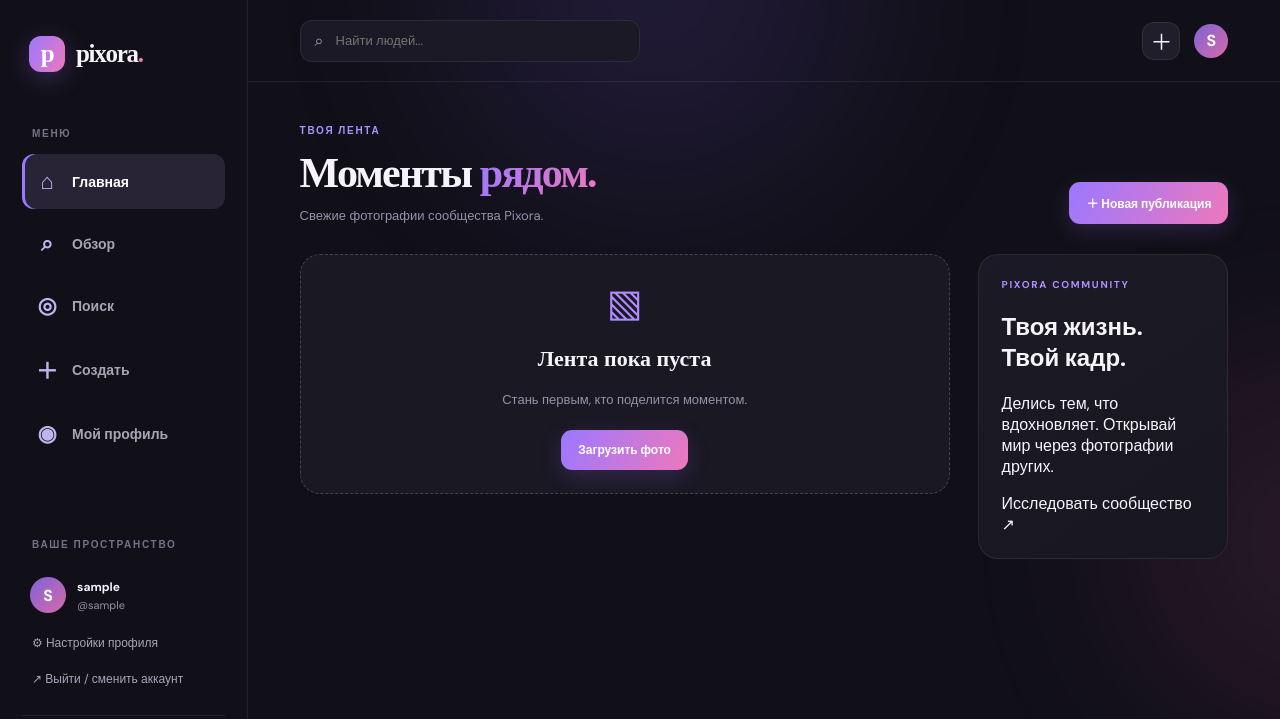
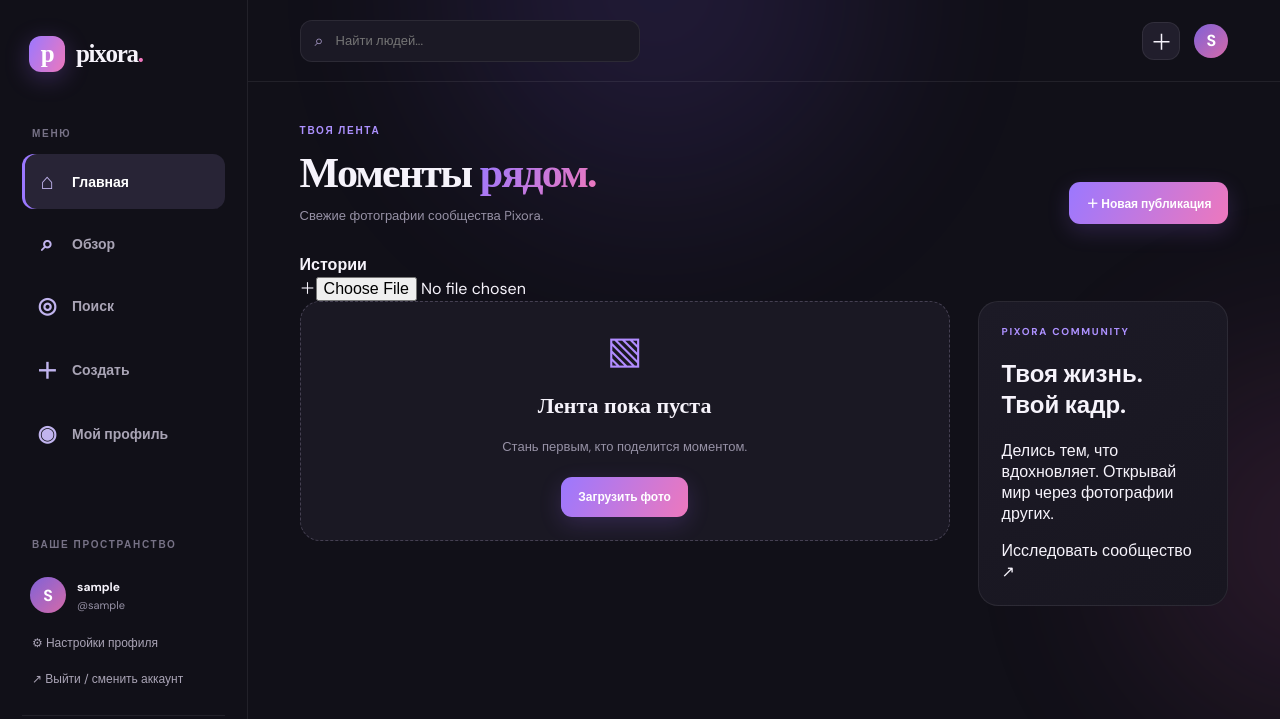
Before and after one commit to antonpro777/messenger, a Flask app: page / in a window 1280 px wide. Shown: the top 719 px of the page. Run offline with Flask 3, Linux system fonts and the light colour scheme; the visitor is signed in with stand-in values (Sample User, id 1); data that the repository does not hold is empty; some libraries are stand-ins or nearby versions.

Commit message:
Add stories strip to Pixora feed

```diff
--- a/pixora/templates/feed.html
+++ b/pixora/templates/feed.html
@@ -2,7 +2,7 @@
 {% block title %}Главная{% endblock %}
 {% block content %}
 <div class="page-heading"><div><div class="eyebrow">ТВОЯ ЛЕНТА</div><h1>Моменты <span>рядом.</span></h1><p>Свежие фотографии сообщества Pixora.</p></div>{% if current_user.is_authenticated %}<a class="button button-primary" href="{{ url_for('upload') }}">＋ Новая публикация</a>{% endif %}</div>
-<div class="feed-layout"><div class="feed-column">{% for post in posts %}{% include "_post.html" %}{% else %}<div class="empty-state panel"><div class="empty-icon">▧</div><h2>Лента пока пуста</h2><p>Стань первым, кто поделится моментом.</p>{% if current_user.is_authenticated %}<a class="button button-primary" href="{{ url_for('upload') }}">Загрузить фото</a>{% else %}<a class="button button-primary" href="{{ url_for('register') }}">Присоединиться</a>{% endif %}</div>{% endfor %}
+{% if current_user.is_authenticated %}<section class="stories-strip"><div class="stories-title"><b>Истории</b><form action="{{ url_for('create_story') }}" method="post" enctype="multipart/form-data"><label class="story-add">＋<input type="file" name="photo" accept="image/*" required onchange="this.form.submit()"></label></form></div>{% for story in stories %}<a class="story-bubble" href="{{ url_for('view_story', story_id=story.id) }}"><span><img src="{{ media_url(story.media) }}" alt=""></span><small>{{ story.author.username }}</small></a>{% endfor %}</section>{% endif %}<div class="feed-layout"><div class="feed-column">{% for post in posts %}{% include "_post.html" %}{% else %}<div class="empty-state panel"><div class="empty-icon">▧</div><h2>Лента пока пуста</h2><p>Стань первым, кто поделится моментом.</p>{% if current_user.is_authenticated %}<a class="button button-primary" href="{{ url_for('upload') }}">Загрузить фото</a>{% else %}<a class="button button-primary" href="{{ url_for('register') }}">Присоединиться</a>{% endif %}</div>{% endfor %}
 {% if pagination.pages > 1 %}<div class="pagination">{% if pagination.has_prev %}<a href="{{ url_for('index', page=pagination.prev_num) }}">← Назад</a>{% endif %}<span>{{ pagination.page }} / {{ pagination.pages }}</span>{% if pagination.has_next %}<a href="{{ url_for('index', page=pagination.next_num) }}">Дальше →</a>{% endif %}</div>{% endif %}</div>
 <aside class="feed-aside panel"><div class="eyebrow">PIXORA COMMUNITY</div><h2>Твоя жизнь.<br><span>Твой кадр.</span></h2><p>Делись тем, что вдохновляет. Открывай мир через фотографии других.</p><a href="{{ url_for('explore') }}">Исследовать сообщество ↗</a></aside></div>
 {% endblock %}
```
